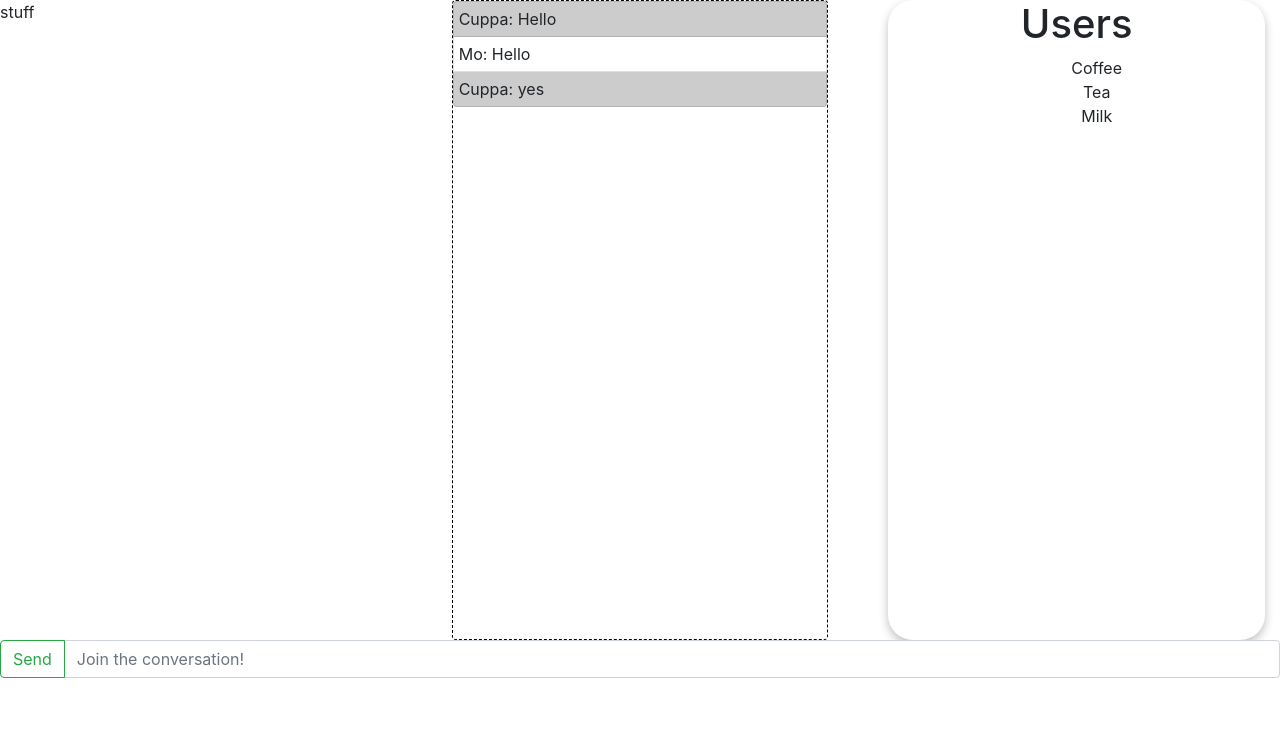
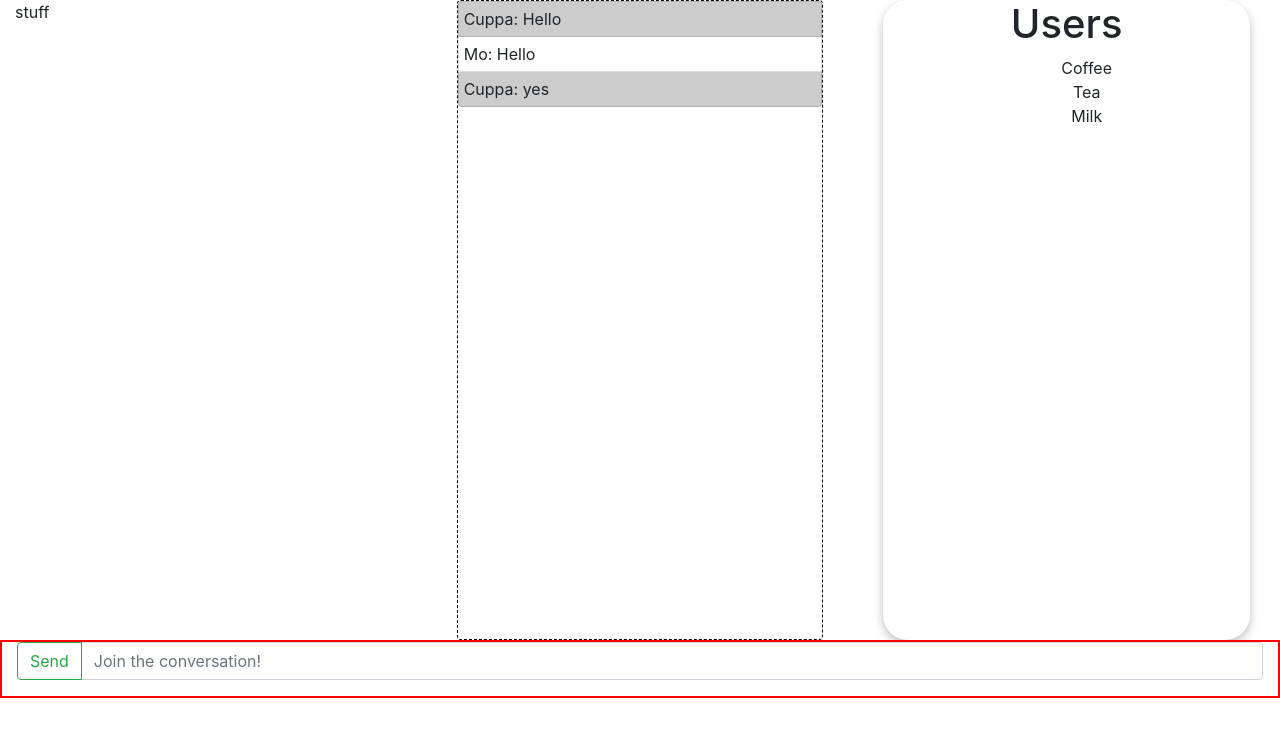
Before and after one commit to MichOchieng/math-centerV2, a React (Create React App) app in the folder math-center/: page / in a window 1280 px wide. Shown: the top 736 px of the page. Built offline with nearby package versions, Linux system fonts and the light colour scheme.

Commit message:
Added styling to fix page overflow

```diff
--- a/math-center/src/App.css
+++ b/math-center/src/App.css
@@ -1,18 +1,20 @@
-
-#red {
-  background-color: red;
+/* FIX for overflow caused by rows */
+div.container-fluid {
+  padding-left: 0;
+  padding-right: 0;
 }
 
-#user-list {
-    text-align: center;
+div.row {
+  margin-right: 0px;
+  margin-left: 0px
 }
 
-#chat-area {
-
-    width: 80%;
-    max-width: 1200px;
-    padding-bottom: 60px;
-
+div.col-lg-1,div.col-lg-10,div.col-lg-11,div.col-lg-12,div.col-lg-2,div.col-lg-3,div.col-lg-4,div.col-lg-5,div.col-lg-6,div.col-lg-7,div.col-lg-8,div.col-lg-9,
+div.col-md-1,div.col-md-10,div.col-md-11,div.col-md-12,div.col-md-2,div.col-md-3,div.col-md-4,div.col-md-5,div.col-md-6,div.col-md-7,div.col-md-8,div.col-md-9,
+div.col-sm-1,div.col-sm-10,div.col-sm-11,div.col-sm-12,div.col-sm-2,div.col-sm-3,div.col-sm-4,div.col-sm-5,div.col-sm-6,div.col-sm-7,div.col-sm-8,div.col-sm-9,
+div.col-xs-1,div.col-xs-10,div.col-xs-11,div.col-xs-12,div.col-xs-2,div.col-xs-3,div.col-xs-4,div.col-xs-5,div.col-xs-6,div.col-xs-7,div.col-xs-8,div.col-xs-9 {
+  padding-left: 0;
+  padding-right: 0;
 }
 
 /* Messages */
@@ -48,6 +50,10 @@
   border: black 1px dashed;
 }
 
+#inputForm{  /* Send form */
+  border: red solid 2px;
+
+}
 
 /* InfoBar.js Styling */
 
@@ -69,3 +75,7 @@
   list-style-type: none;
   text-align: center;
 }
+
+p{
+  text-align: center;
+}
```
